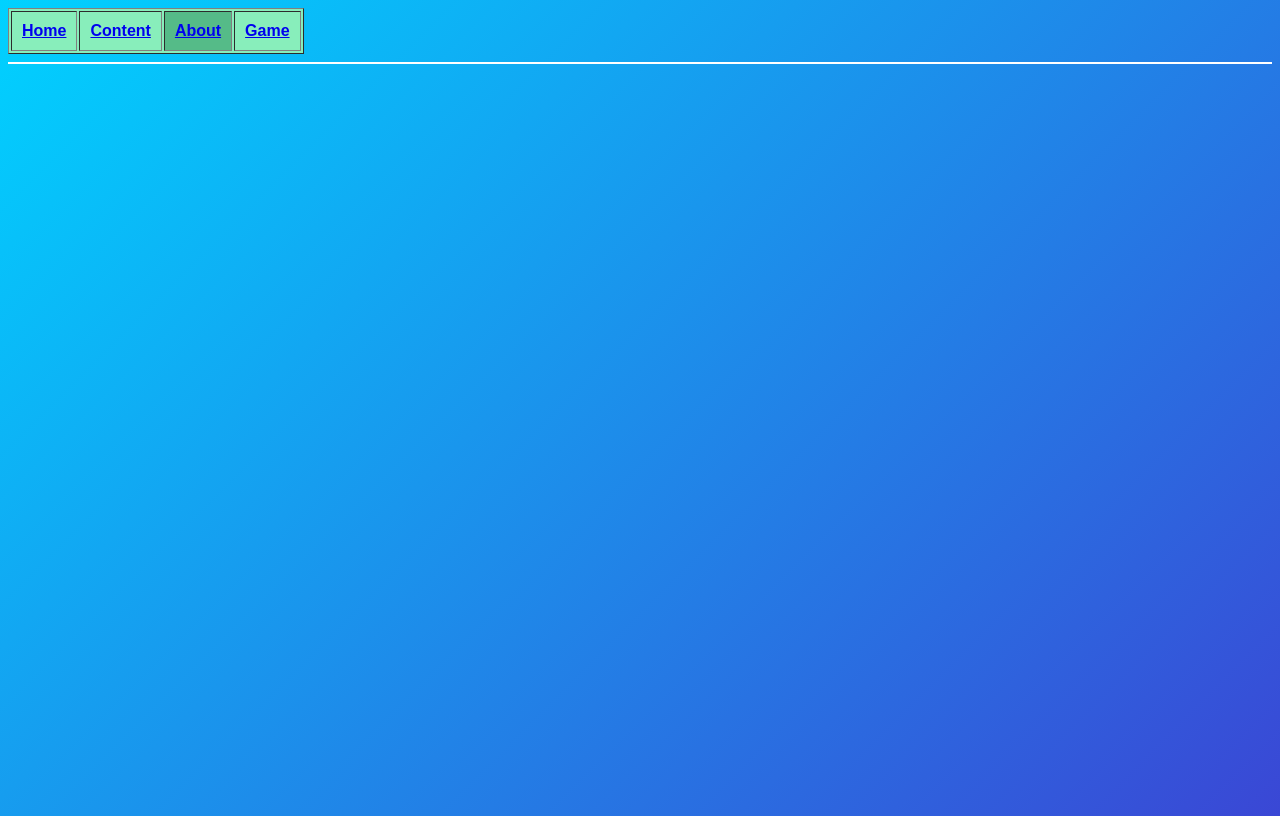
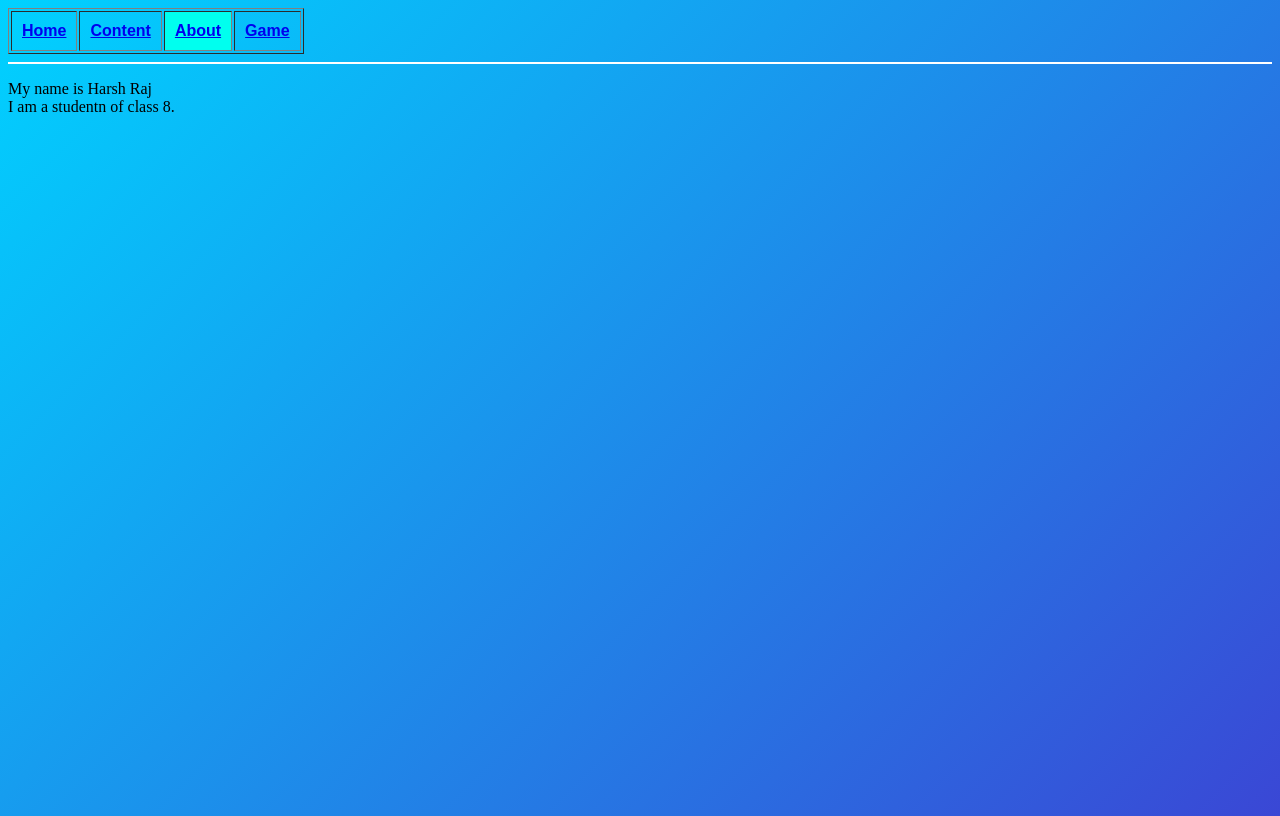
Before and after one commit to CreativeHarshRaj/my-website, a plain HTML site: page about.html in a window 1280 px wide. Drawn offline with Linux system fonts and the light colour scheme.

Commit message:
game fixed

```diff
--- a/about.html
+++ b/about.html
@@ -12,11 +12,16 @@
  <div>
    <table border="1" cellpadding="10">
       <tr>
-        <th><a href="index.html">Home</a></th><th><a href="content.html">Content</a></th><th class="active"><a href="about.html">About</a></th>
-           <th><a href="game.html">Game</a></th>
+        <th><a href="./index.html">Home</a></th>
+        <th><a href="./content.html">Content</a></th>
+        <th class="active"><a href="./about.html">About</a></th>
+        <th><a href="./game.html">Game</a></th>
       </tr>
     </table>
  </div><hr color="white">
+ <p>My name is Harsh Raj<br>
+    I am a studentn of class 8.
+ </p>
 </body>
 
 </html>
--- a/game.css
+++ b/game.css
@@ -3,6 +3,7 @@
 .background {
   height: 100vh;
   padding-top: 1px;
+   background: linear-gradient(135deg, #00d2ff 0%, #3a47d5 100%);
 }
 
 .title {
--- a/style.css
+++ b/style.css
@@ -1,5 +1,4 @@
 body{
-  background: #88eebb;
   background: linear-gradient(90deg, #e3ffe7 0%, #d9e7ff 100%);
   background: linear-gradient(135deg, #00d2ff 0%, #3a47d5 100%);
   background-repeat: no-repeat;
@@ -11,11 +10,11 @@ table a{
 }
 
 table {
-  background-color: #88eebb;
+  background-color:;
 }
 
 .active{
-background-color: #55bb88;
+background-color: #00ffef;
 }
 
 .myfirststyle{
```
Also changed, not shown: content.html (+4 -4 lines), game.html (+5 -2 lines), index.html (+1 -1 lines).
